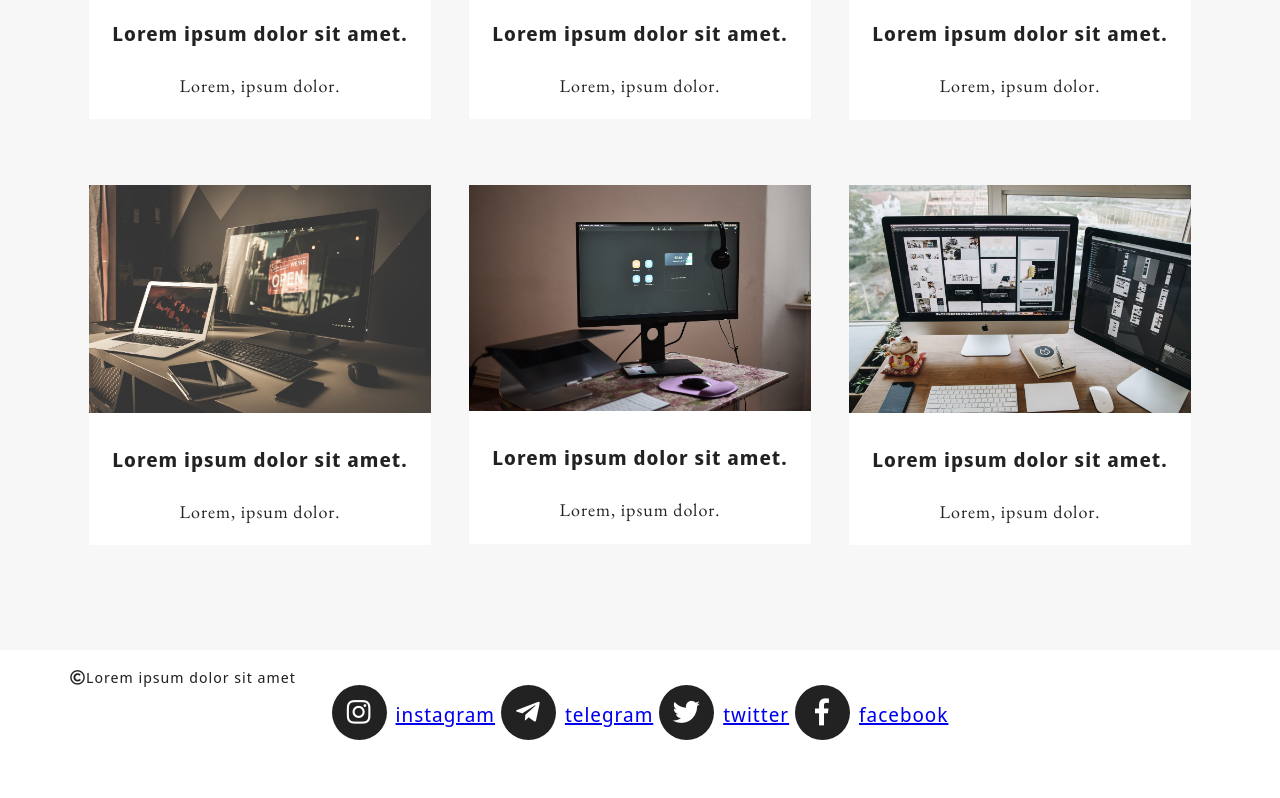
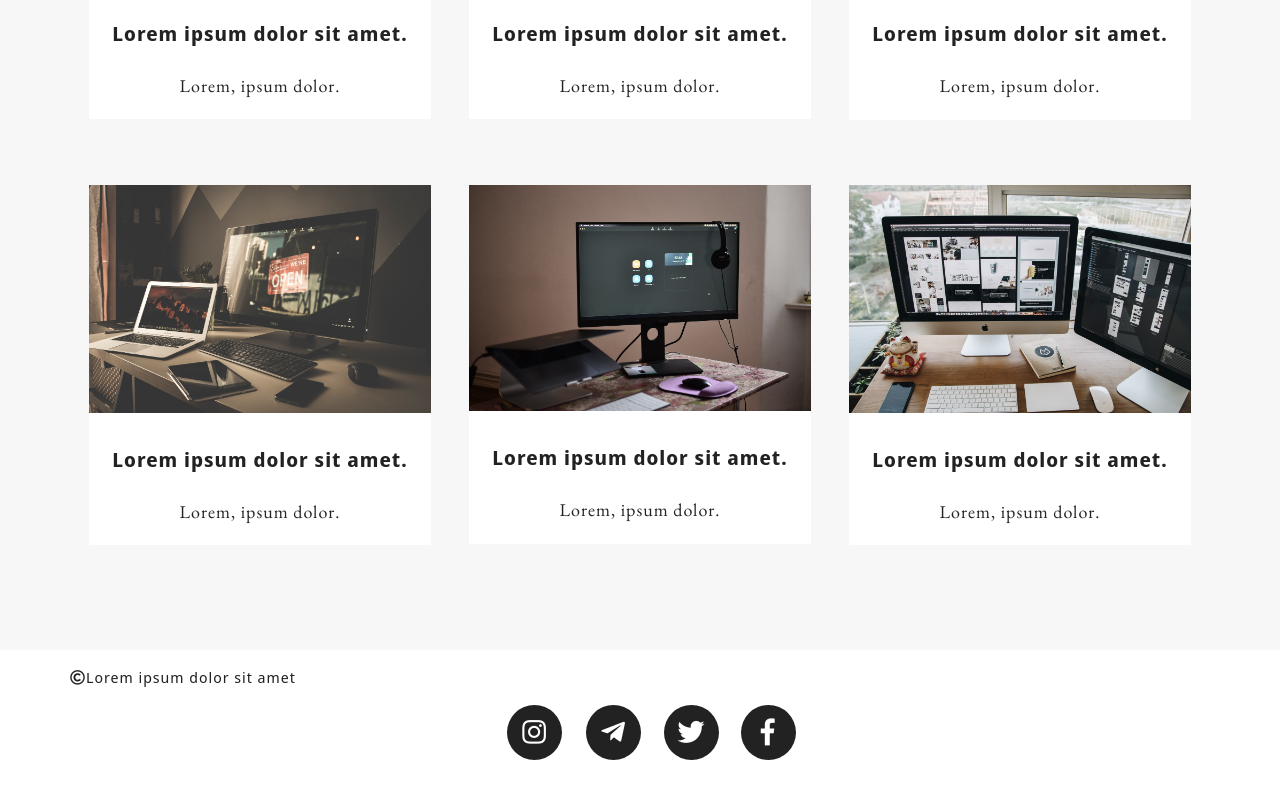
Before and after one commit to Vladyslav1998/Git-zadanie-koncowe, a website: page index.html in a window 1280 px wide. Shown: the part 2038-2836 px from the top of the page. Before the commit the page ends 2798 px from the top, so only its background shows below. Drawn offline with nearby package versions, Linux system fonts and the light colour scheme.

Commit message:
Add fix bugs in footer-links

```diff
--- a/index.html
+++ b/index.html
@@ -129,10 +129,12 @@
             <small>Lorem ipsum dolor sit amet</small>
          </div>
             <div class="footer-links">
-               <a href="#"><i class="fab fa-instagram"></i>instagram</a>
-               <a href="#"><i class="fab fa-telegram-plane"></i>telegram</a>
-               <a href="#"><i class="fab fa-twitter"></i>twitter</a>
-               <a href="#"><i class="fab fa-facebook-f"></i>facebook</a>
+               <ul>
+                  <li><a href="#"><i class="fab fa-instagram"></i>instagram</a></li>
+                  <li><a href="#"><i class="fab fa-telegram-plane"></i>telegram</a></li>
+                  <li><a href="#"><i class="fab fa-twitter"></i>twitter</a></li>
+                  <li><a href="#"><i class="fab fa-facebook-f"></i>facebook</a></li>
+               </ul>
             </div>
       </div>
    </footer>
--- a/sass/style.scss
+++ b/sass/style.scss
@@ -275,7 +275,12 @@ section {
 }
 
 .footer-links {
+   ul {
+
+      li {
          display: inline-block;
+         font-size: 0;
+      }
       i {
          margin-right: 9px;
          line-height: 2;
@@ -291,3 +296,4 @@ section {
          transform: scale(1.2);
       }
    }
+}
```
Also changed, not shown: css/style.css, 1 other file. Lines whose indentation alone changed are shown as unchanged.
